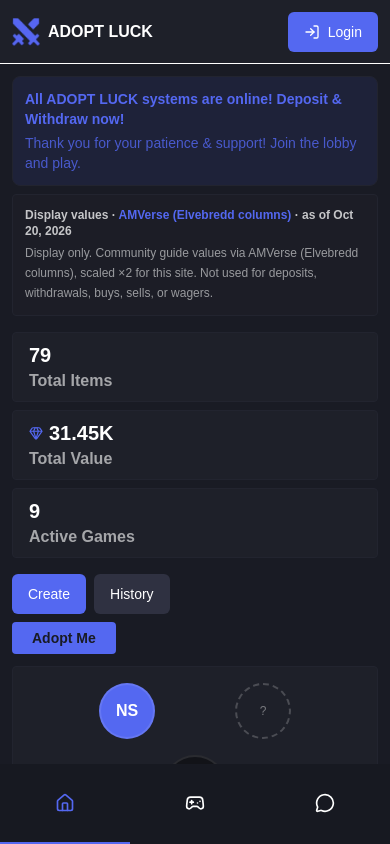
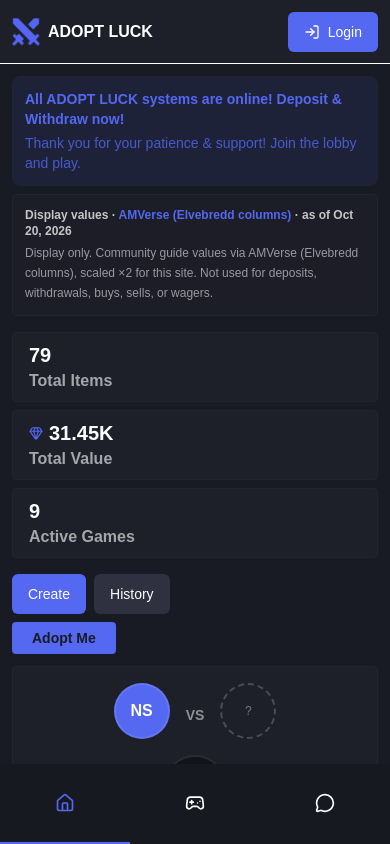
Before and after one commit to fdev-tobi/casino, a Next.js app: page / in a window 390 px wide. Built offline with nearby package versions, Linux system fonts and the light colour scheme; grey boxes are pictures that could not be loaded.

Commit message:
refactor: update CoinFlip animations and component structure; enhance styling and responsiveness in lobby

```diff
--- a/src/app/globals.css
+++ b/src/app/globals.css
@@ -32,7 +32,6 @@
   --radius-sm: 4px;
   --radius-md: 6px;
   --radius-lg: 8px;
-  --animate-coinflip: coinflip 0.9s steps(68) infinite;
 }
 
 @layer utilities {
@@ -70,8 +69,9 @@
   outline-offset: 2px;
 }
 
-/* CoinFlip sprite strip: 69 frames × 400px → last offset -27200px */
-@keyframes coinflip {
+/* CoinFlip sprite strip: 69 frames × 400px → last offset -27200px
+   Animation props are set inline on the sprite so utilities cannot override loop/speed. */
+@keyframes cf-coin-flip-sheet {
   from {
     background-position: 0 0;
   }
@@ -80,28 +80,8 @@
   }
 }
 
-.cf-coin-sprite {
-  position: absolute;
-  top: 50%;
-  left: 50%;
-  z-index: 10;
-  background-repeat: no-repeat;
-  background-position: 0 0;
-  translate: -50% -50%;
-  scale: var(--cf-coin-scale, 0.24);
-}
-
-.animate-coinflip {
-  animation: coinflip 0.9s steps(68) infinite;
-  will-change: background-position;
-}
-
-.cf-coin-static {
-  background-position: 0 0;
-}
-
 @media (prefers-reduced-motion: reduce) {
-  .animate-coinflip {
+  [data-coin-sprite] {
     animation: none !important;
     background-position: -27200px 0 !important;
   }
--- a/src/components/lobby/coinflip-coin.tsx
+++ b/src/components/lobby/coinflip-coin.tsx
@@ -3,6 +3,9 @@
 import { cn } from "@/lib/utils";
 
 const FRAME_PX = 400;
+/** Full sprite walk once — slower than chroma default (~0.9s). */
+const FLIP_DURATION_MS = 1800;
+const FLIP_STEPS = 68;
 
 const sizeClass = {
   sm: "h-14 w-14 [--cf-coin-scale:0.16]",
@@ -12,10 +15,7 @@
 
 /**
  * Sprite-sheet coin between match seats (`/sprites/tails.png`, 69×400px frames).
- * Plays `animate-coinflip` when both seats are filled.
- *
- * Markup mirrors chroma:
- * `<span class="relative h-24…"><div class="… animate-coinflip" style="background:url(/sprites/tails.png);width:400px;height:400px" /></span>`
+ * Plays the strip once when mounted with spinning (match modal only).
  */
 export function CoinFlipCoin({
   spinning = false,
@@ -30,7 +30,7 @@
     <span className={cn("relative block", sizeClass[size], className)} aria-hidden="true">
       <div
         data-coin-sprite
-        className={cn("pointer-events-none", spinning ? "animate-coinflip" : "cf-coin-static")}
+        className="pointer-events-none"
         style={{
           position: "absolute",
           top: "50%",
@@ -40,8 +40,17 @@
           height: FRAME_PX,
           backgroundImage: 'url("/sprites/tails.png")',
           backgroundRepeat: "no-repeat",
-          backgroundPosition: spinning ? undefined : "0 0",
+          backgroundPosition: spinning ? "0 0" : "0 0",
           transform: "translate(-50%, -50%) scale(var(--cf-coin-scale, 0.24))",
+          ...(spinning
+            ? {
+                animationName: "cf-coin-flip-sheet",
+                animationDuration: `${FLIP_DURATION_MS}ms`,
+                animationTimingFunction: `steps(${FLIP_STEPS}, end)`,
+                animationIterationCount: 1,
+                animationFillMode: "forwards",
+              }
+            : {}),
         }}
       />
     </span>
--- a/src/components/lobby/coinflip-lobby.tsx
+++ b/src/components/lobby/coinflip-lobby.tsx
@@ -4,7 +4,6 @@
 
 import { useAuth } from "@/components/lobby/auth-provider";
 import { Avatar } from "@/components/lobby/avatar";
-import { CoinFlipCoin } from "@/components/lobby/coinflip-coin";
 import { CoinFlipMatchView } from "@/components/lobby/coinflip-match-view";
 import { useDisplayValues } from "@/components/lobby/display-values-provider";
 import { ItemChip } from "@/components/lobby/item-chip";
@@ -42,9 +41,15 @@
   const { sumAmounts } = useDisplayValues();
   const [games, setGames] = useState(() => [...coinFlipGames]);
   const [selected, setSelected] = useState<CoinFlipGame | null>(null);
+  const [matchViewKey, setMatchViewKey] = useState(0);
   const [historyOpen, setHistoryOpen] = useState(false);
   const [createOpen, setCreateOpen] = useState(false);
   const [joinedToast, setJoinedToast] = useState<string | null>(null);
+
+  function openMatch(game: CoinFlipGame) {
+    setSelected(game);
+    setMatchViewKey((key) => key + 1);
+  }
   const openGames = useMemo(() => games.filter((game) => game.status !== "ended"), [games]);
 
   function requireUser() {
@@ -144,17 +149,13 @@
             key={game.id}
             className="flex flex-col items-center justify-between gap-4 rounded border bg-card px-4 py-4 md:flex-row md:py-2"
           >
-            <div className="relative flex min-w-[12rem] items-center justify-between gap-3 sm:min-w-[14rem]">
-              <Avatar player={game.host} size="lg" className="relative z-10 size-14 border-2" />
-              <CoinFlipCoin
-                spinning={game.status === "full"}
-                size="sm"
-                className="pointer-events-none absolute left-1/2 top-1/2 z-0 -translate-x-1/2 -translate-y-1/2"
-              />
+            <div className="flex items-center gap-4">
+              <Avatar player={game.host} size="lg" className="size-14 border-2" />
+              <span className="mt-2 text-sm font-semibold opacity-50 md:hidden">VS</span>
               {game.joiner ? (
-                <Avatar player={game.joiner} size="lg" className="relative z-10 size-14 border-2" />
+                <Avatar player={game.joiner} size="lg" className="size-14 border-2" />
               ) : (
-                <span className="relative z-10 inline-flex size-14 items-center justify-center rounded-full border-2 border-dashed border-white/20 text-xs text-white/40">
+                <span className="inline-flex size-14 items-center justify-center rounded-full border-2 border-dashed border-white/20 text-xs text-white/40">
                   ?
                 </span>
               )}
@@ -196,7 +197,7 @@
                   Join
                 </Button>
               ) : null}
-              <Button type="button" size="sm" variant="secondary" onClick={() => setSelected(game)}>
+              <Button type="button" size="sm" variant="secondary" onClick={() => openMatch(game)}>
                 View
               </Button>
             </div>
@@ -207,7 +208,11 @@
       <Dialog open={selected !== null} onOpenChange={(open) => !open && setSelected(null)}>
         <DialogContent fullscreen className="border-[#22242f] bg-[#121218] sm:max-w-lg">
           {selected ? (
-            <CoinFlipMatchView game={selected} onJoin={() => joinGame(selected)} />
+            <CoinFlipMatchView
+              key={`${selected.id}-${matchViewKey}`}
+              game={selected}
+              onJoin={() => joinGame(selected)}
+            />
           ) : null}
         </DialogContent>
       </Dialog>
--- a/src/components/lobby/coinflip-match-view.tsx
+++ b/src/components/lobby/coinflip-match-view.tsx
@@ -142,7 +142,6 @@
       <div className="relative mt-3 flex flex-1 items-center justify-between gap-2 px-1 py-10 sm:px-3 sm:py-12">
         <PlayerColumn player={game.host} side="heads" />
         <div className="pointer-events-none absolute inset-x-0 top-1/2 z-10 flex -translate-y-1/2 justify-center">
-          {/* Sprite flip only when both seats are filled */}
           <CoinFlipCoin spinning={spinning} />
         </div>
         <PlayerColumn player={game.joiner} side="tails" waiting={!hasJoiner} />
```
